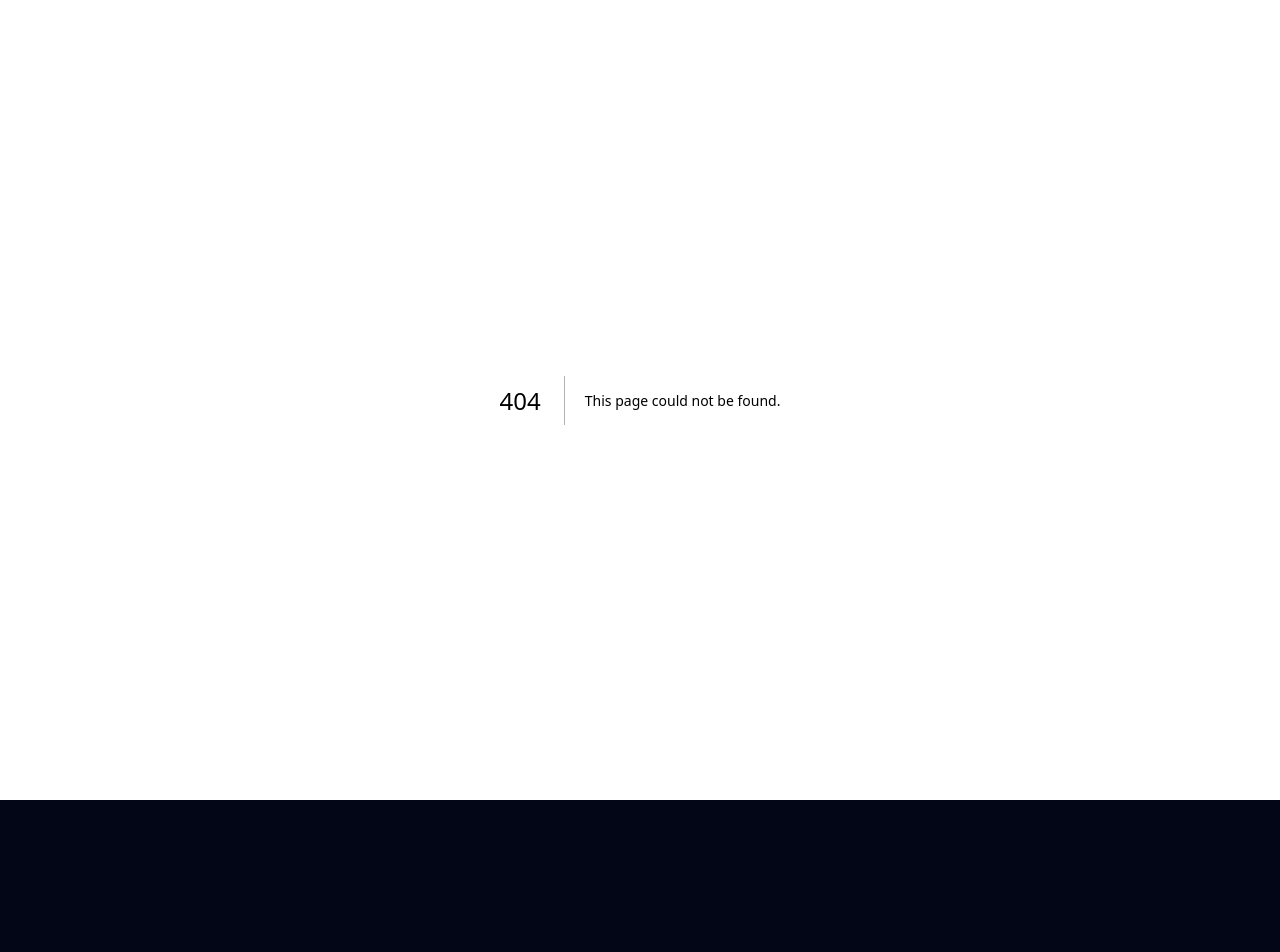
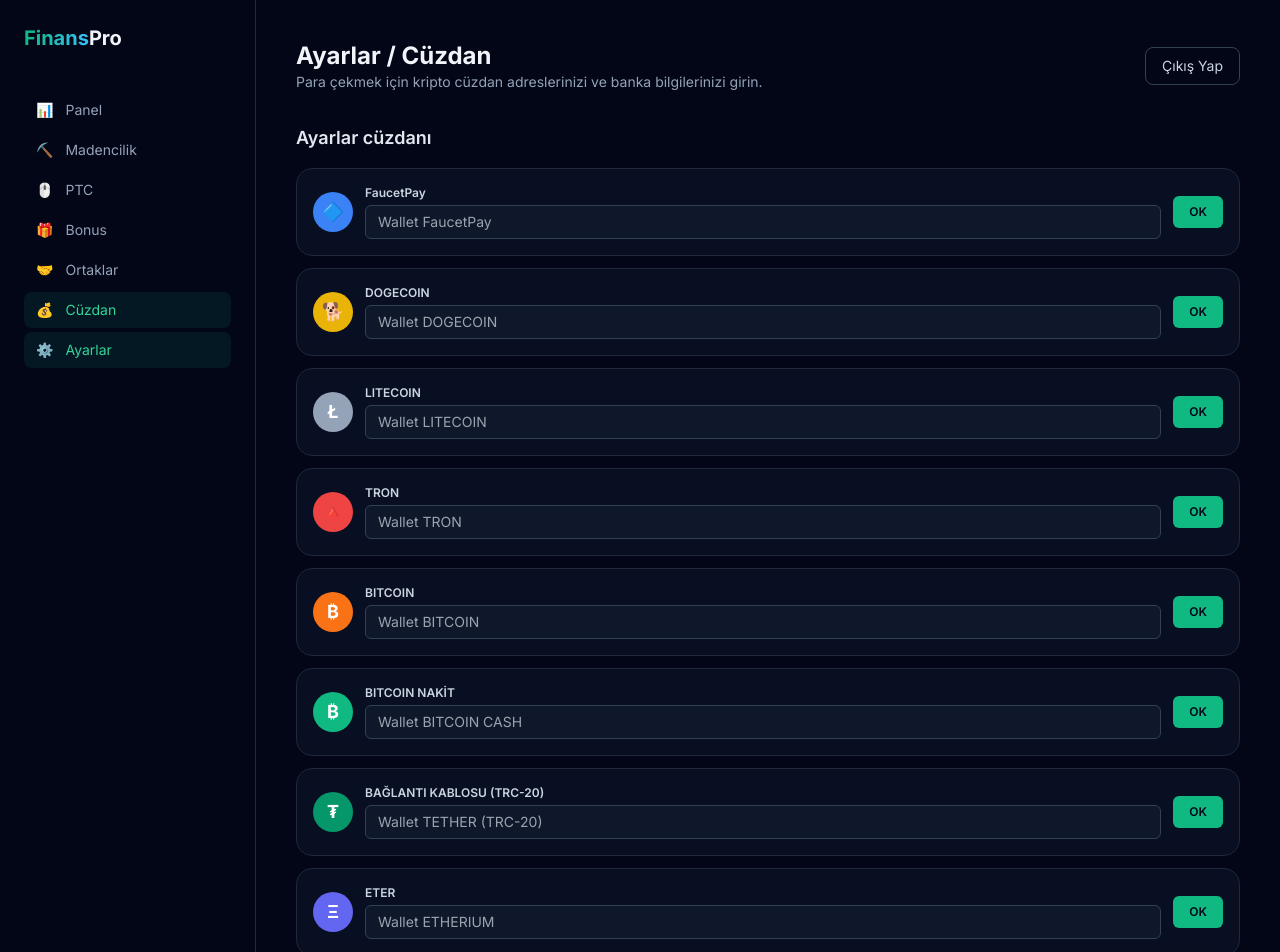
Before and after one commit to ayitvhizmet-gif/finans-platform, a Next.js app: page /panel/ayarlar in a window 1280 px wide. Before the commit this address had no page. Shown: the top 952 px of the page. Before the commit the page ends 800 px from the top, so only its background shows below. Built offline with nearby package versions, Linux system fonts and the light colour scheme.

Commit message:
Create page.tsx

```diff
--- /dev/null
+++ b/app/panel/ayarlar/page.tsx
@@ -0,0 +1,126 @@
+"use client";
+
+import { useState } from "react";
+import CikisButonu from "@/components/CikisButonu";
+import PanelSidebar from "@/components/PanelSidebar";
+
+const wallets = [
+  { id: "faucetpay", name: "FaucetPay", icon: "🔷", placeholder: "Wallet FaucetPay", color: "bg-blue-500" },
+  { id: "doge", name: "DOGECOIN", icon: "🐕", placeholder: "Wallet DOGECOIN", color: "bg-yellow-500" },
+  { id: "ltc", name: "LITECOIN", icon: "Ł", placeholder: "Wallet LITECOIN", color: "bg-slate-400" },
+  { id: "trx", name: "TRON", icon: "🔺", placeholder: "Wallet TRON", color: "bg-red-500" },
+  { id: "btc", name: "BITCOIN", icon: "₿", placeholder: "Wallet BITCOIN", color: "bg-orange-500" },
+  { id: "bch", name: "BITCOIN NAKİT", icon: "₿", placeholder: "Wallet BITCOIN CASH", color: "bg-emerald-500" },
+  { id: "usdt", name: "BAĞLANTI KABLOSU (TRC-20)", icon: "₮", placeholder: "Wallet TETHER (TRC-20)", color: "bg-emerald-600" },
+  { id: "eth", name: "ETER", icon: "Ξ", placeholder: "Wallet ETHERIUM", color: "bg-indigo-500" },
+  { id: "dash", name: "DASHCOIN", icon: "Đ", placeholder: "Wallet DASHCOIN", color: "bg-blue-600" },
+  { id: "bnb", name: "BinanceCoin", icon: "🪙", placeholder: "Wallet BinanceCoin", color: "bg-yellow-600" },
+];
+
+export default function Ayarlar() {
+  const [kaydedilen, setKaydedilen] = useState<string | null>(null);
+  const [iban, setIban] = useState("");
+  const [adSoyad, setAdSoyad] = useState("");
+  const [ibanKaydedildi, setIbanKaydedildi] = useState(false);
+
+  function kaydet(id: string) {
+    setKaydedilen(id);
+    setTimeout(() => setKaydedilen(null), 1500);
+  }
+
+  return (
+    <div className="flex min-h-screen">
+      <PanelSidebar />
+      <main className="flex-1 p-6 md:p-10">
+        <div className="flex items-center justify-between">
+          <div>
+            <h1 className="text-2xl font-bold">Ayarlar / Cüzdan</h1>
+            <p className="text-sm text-slate-400">Para çekmek için kripto cüzdan adreslerinizi ve banka bilgilerinizi girin.</p>
+          </div>
+          <CikisButonu />
+        </div>
+
+        {/* KRİPTO CÜZDANLAR */}
+        <div className="mt-8">
+          <h2 className="mb-4 text-lg font-semibold text-slate-200">Ayarlar cüzdanı</h2>
+          <div className="space-y-3">
+            {wallets.map((w) => (
+              <div key={w.id} className="card flex items-center gap-3 p-4">
+                <div className={`flex h-10 w-10 shrink-0 items-center justify-center rounded-full ${w.color} text-lg font-bold text-white`}>
+                  {w.icon}
+                </div>
+                <div className="flex-1">
+                  <div className="text-xs font-semibold text-slate-300">{w.name}</div>
+                  <input type="text" placeholder={w.placeholder}
+                    className="mt-1 w-full rounded-md border border-slate-700 bg-slate-900 px-3 py-1.5 text-sm outline-none focus:border-emerald-500" />
+                </div>
+                <button onClick={() => kaydet(w.id)}
+                  className={`shrink-0 rounded-md px-4 py-2 text-xs font-semibold ${kaydedilen === w.id ? "bg-emerald-400 text-slate-950" : "bg-emerald-500 text-slate-950 hover:bg-emerald-400"}`}>
+                  {kaydedilen === w.id ? "✓" : "OK"}
+                </button>
+              </div>
+            ))}
+          </div>
+        </div>
+
+        {/* BANKA HESABI */}
+        <div className="mt-10">
+          <h2 className="mb-4 text-lg font-semibold text-slate-200">🏦 Banka Hesabı (IBAN)</h2>
+          <div className="card p-6">
+            <p className="mb-5 text-sm text-slate-400">
+              Türkiye'den TL çekimi yapabilmek için IBAN ve alıcı ad soyad bilgilerinizi girin.
+            </p>
+
+            <div className="space-y-4">
+              <div>
+                <label className="mb-1 block text-xs text-slate-400">Ad Soyad</label>
+                <input type="text" value={adSoyad} onChange={(e) => setAdSoyad(e.target.value)}
+                  placeholder="Ahmet Yılmaz"
+                  className="w-full rounded-lg border border-slate-700 bg-slate-900 px-4 py-2.5 text-sm outline-none focus:border-emerald-500" />
+              </div>
+              <div>
+                <label className="mb-1 block text-xs text-slate-400">IBAN</label>
+                <input type="text" value={iban} onChange={(e) => setIban(e.target.value.toUpperCase())}
+                  placeholder="TR00 0000 0000 0000 0000 0000 00" maxLength={32}
+                  className="w-full rounded-lg border border-slate-700 bg-slate-900 px-4 py-2.5 text-sm outline-none focus:border-emerald-500" />
+              </div>
+              <button
+                onClick={() => {
+                  setIbanKaydedildi(true);
+                  setTimeout(() => setIbanKaydedildi(false), 2000);
+                }}
+                className={`rounded-lg px-6 py-2.5 text-sm font-semibold ${ibanKaydedildi ? "bg-emerald-400 text-slate-950" : "bg-emerald-500 text-slate-950 hover:bg-emerald-400"}`}>
+                {ibanKaydedildi ? "✓ KAYDEDİLDİ" : "BANKA BİLGİLERİNİ KAYDET"}
+              </button>
+            </div>
+          </div>
+        </div>
+
+        {/* GÜVENLİK */}
+        <div className="mt-10">
+          <h2 className="mb-4 text-lg font-semibold text-slate-200">🔒 Güvenlik</h2>
+          <div className="card p-6">
+            <div className="flex flex-wrap items-center justify-between gap-4">
+              <div>
+                <div className="text-sm font-medium">Şifre Değiştir</div>
+                <div className="text-xs text-slate-400">Hesap güvenliğiniz için düzenli olarak şifrenizi değiştirin.</div>
+              </div>
+              <button className="rounded-lg border border-slate-700 px-5 py-2 text-sm hover:bg-slate-900">
+                Şifreyi Değiştir
+              </button>
+            </div>
+            <div className="mt-4 flex flex-wrap items-center justify-between gap-4 border-t border-slate-800 pt-4">
+              <div>
+                <div className="text-sm font-medium">İki Faktörlü Doğrulama (2FA)</div>
+                <div className="text-xs text-slate-400">Google Authenticator ile ekstra güvenlik.</div>
+              </div>
+              <button className="rounded-lg bg-emerald-500 px-5 py-2 text-sm font-medium text-slate-950 hover:bg-emerald-400">
+                Aktif Et
+              </button>
+            </div>
+          </div>
+        </div>
+      </main>
+    </div>
+  );
+}
```
